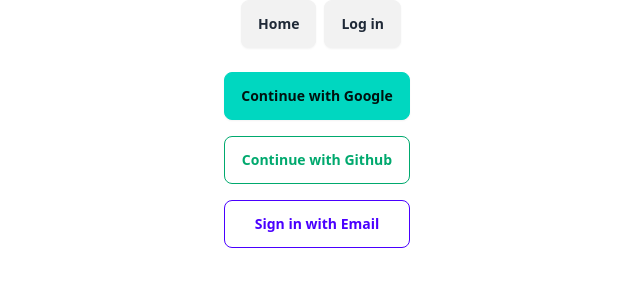
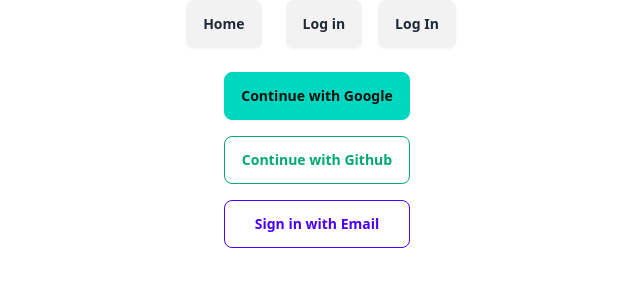
Before and after one commit to ALNoman78/firebase-auth, a React app: page /login in a window 1280 px wide. Shown: the top 300 px of the page, without its empty margins (323-963 px from the left). Built offline with nearby package versions, Linux system fonts and the light colour scheme; no server answers; the HTML template or start-up script is replaced by a standard one.

Commit message:
use context in stick user top of the navbar

```diff
--- a/src/components/Header/Header.jsx
+++ b/src/components/Header/Header.jsx
@@ -1,10 +1,32 @@
-import { NavLink } from "react-router-dom";
+import { useContext } from "react";
+import { Link, NavLink } from "react-router-dom";
+import { AuthContext } from "../../providers/AuthProvider";
 
 const Header = () => {
+
+    const { user, signOutUser } = useContext(AuthContext)
+
+    const handleSignOut = () => {
+        signOutUser()
+        .then(() => {
+            console.log('Sign Out User' )
+        })
+        .catch((error) => {
+            console.log(error.message)
+        })
+    }
     return (
         <div className="flex items-center justify-center">
-            <NavLink className='btn ml-2' to='/'>Home</NavLink>
-            <NavLink className='btn ml-2' to='/login'>Log in</NavLink>
+            <NavLink className='btn ml-2  mx-4' to='/'>Home</NavLink>
+            <NavLink className='btn ml-2  mx-4' to='/login' >Log in</NavLink>
+            {
+                user ?
+                    <>
+                        <a className="link">{user?.email}</a>
+                        <button onClick={handleSignOut} className="btn btn-error">Sign Out</button>
+                    </>
+                    : <Link to='/login' className="btn">Log In</Link>
+            }
         </div>
     );
 };
--- a/src/components/Layout/Main.jsx
+++ b/src/components/Layout/Main.jsx
@@ -1,4 +1,3 @@
-import PropTypes from 'prop-types'
 import Header from '../Header/Header'
 import { Outlet } from 'react-router-dom'
 
--- a/src/components/Login/Login.jsx
+++ b/src/components/Login/Login.jsx
@@ -1,11 +1,14 @@
 import { GithubAuthProvider, GoogleAuthProvider, signInWithPopup, signOut } from "firebase/auth"
 import auth from "../../firebase.init"
-import { useState } from "react"
+import { useContext, useState } from "react"
 import { Link } from "react-router-dom"
+import { AuthContext } from "../../providers/AuthProvider"
 
 
 const Login = () => {
     const [user, setUser] = useState(null)
+
+    const { signOutUser } = useContext(AuthContext)
 
     const googleProvider = new GoogleAuthProvider()
     const githubProvider = new GithubAuthProvider()
@@ -21,7 +24,7 @@
     }
 
     const handleSignOut = () => {
-        signOut(auth)
+        signOutUser(auth)
             .then(() => {
                 console.log('successful')
                 setUser(null)
@@ -49,7 +52,7 @@
     // }
     return (
         <div className="flex justify-center my-6">
-        {/* there is all button to sign in method */}
+            {/* there is all button to sign in method */}
             {/* <button onClick={handleGoogleSignIn} className="btn btn-accent">Continue with Google</button> */}
             {
                 user ?
--- a/src/providers/AuthProvider.jsx
+++ b/src/providers/AuthProvider.jsx
@@ -1,8 +1,11 @@
-import { createUserWithEmailAndPassword, signInWithEmailAndPassword } from "firebase/auth";
-import { createContext } from "react"
+import { createUserWithEmailAndPassword, onAuthStateChanged, signInWithEmailAndPassword, signOut } from "firebase/auth";
+import { createContext, useEffect, useState } from "react"
 import auth from "../firebase.init";
 
 export const AuthContext = createContext(null);
+
+const AuthProvider = ({ children }) => {
+    const [user , setUser] = useState(null)
 
     const createUser = (email, password) => {
         return createUserWithEmailAndPassword(auth, email, password);
@@ -10,13 +13,24 @@
     const signInUser = (email, password) => {
         return signInWithEmailAndPassword(auth, email, password)
     }
+    const signOutUser = () => {
+        return signOut(auth);
+    }
+
+    // auth
+    useEffect(() => {
+        const unSubscriber = onAuthStateChanged(auth, (currentUser) => {
+            console.log('user currently active', currentUser)
+            setUser(currentUser)
+            return () => {
+                unSubscriber();
+            }
+        })
+    }, [])
 
     const authInfo = {
-    createUser , signInUser
+        createUser, signInUser, signOutUser , user
     }
-
-
-const AuthProvider = ({ children }) => {
     return (
         <AuthContext.Provider value={authInfo}>
             {children}
```
Lines whose indentation alone changed are shown as unchanged.
